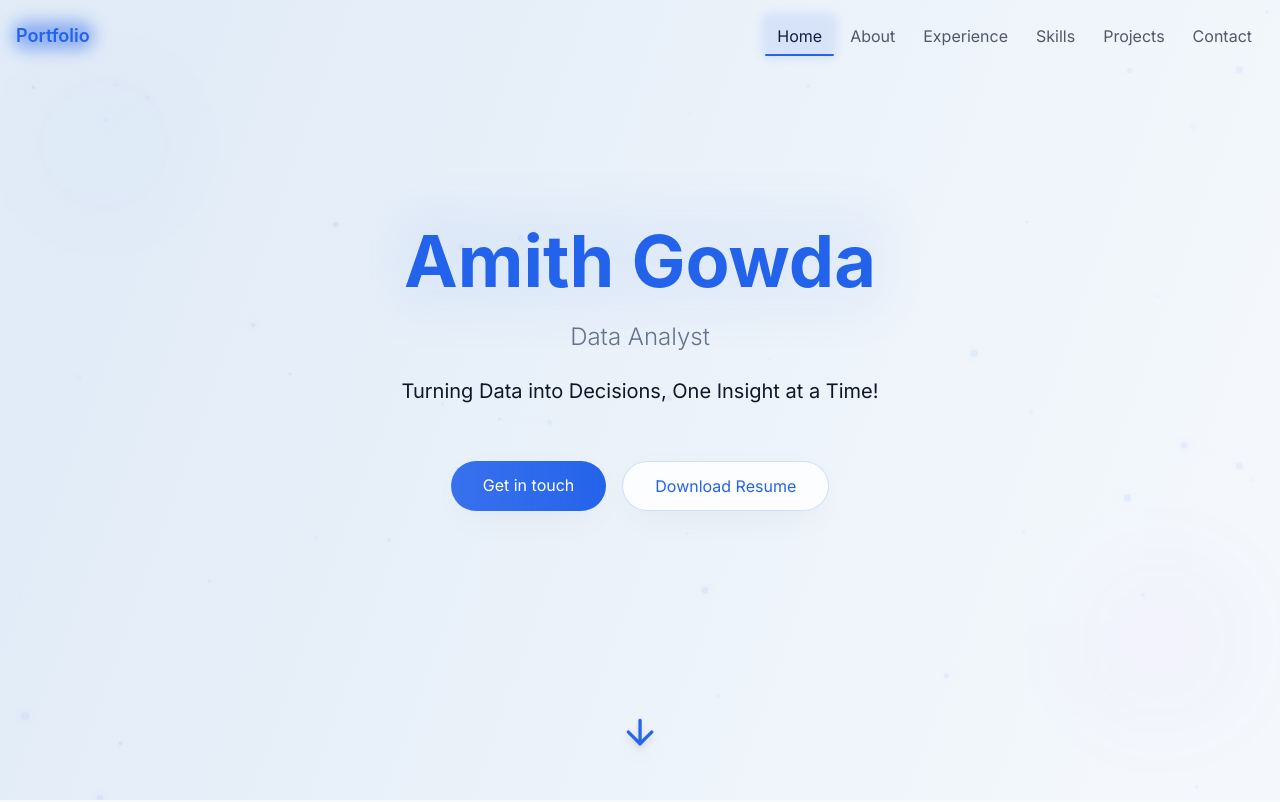
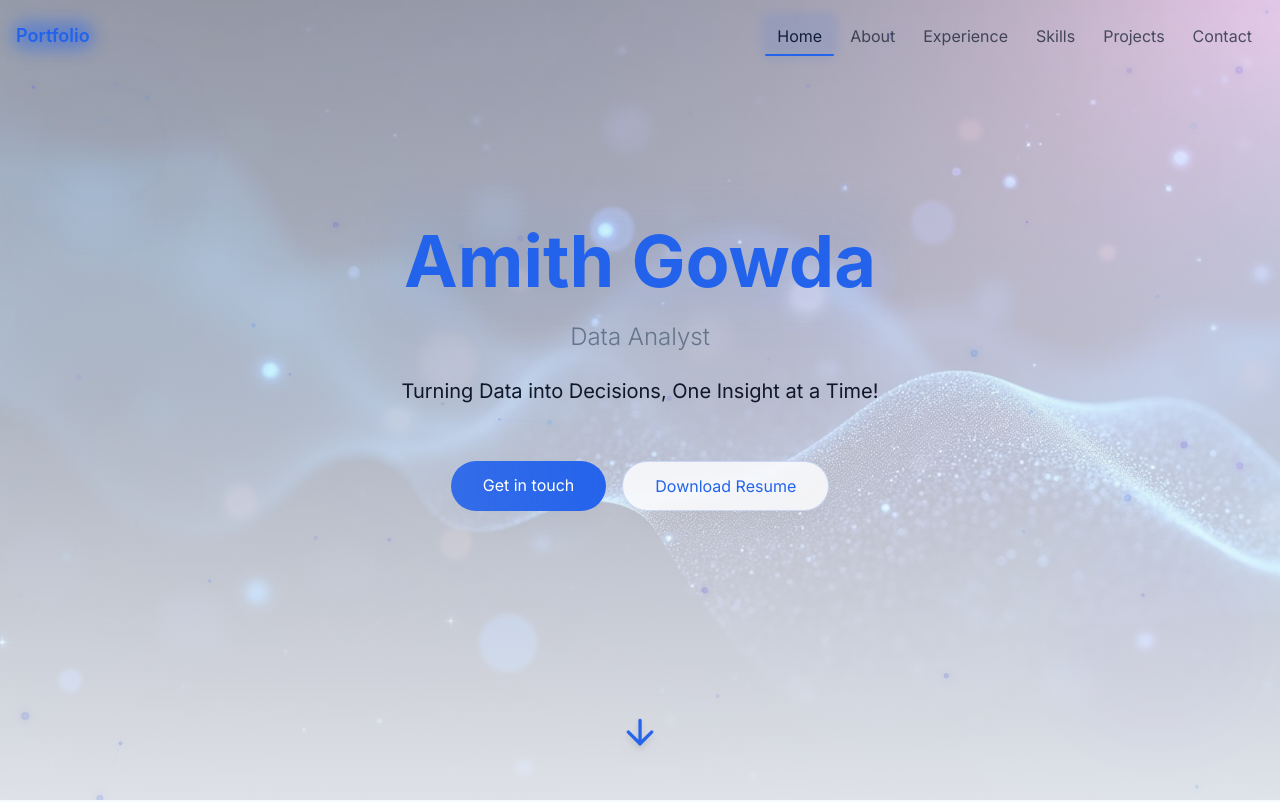
Before and after one commit to AmithGowda04/amithgowdaportfolio, a React (Vite) app: page / in a window 1280 px wide. Shown: the top 802 px of the page. Built offline with nearby package versions, Linux system fonts and the light colour scheme.

Commit message:
Add background image to hero section

```diff
--- a/src/components/Hero.tsx
+++ b/src/components/Hero.tsx
@@ -2,6 +2,7 @@
 import React, { useEffect, useRef } from "react";
 import { ArrowDown } from "lucide-react";
 import { toast } from "@/components/ui/use-toast";
+import heroBackground from "@/assets/hero-background.jpg";
 
 const Hero = () => {
   const canvasRef = useRef<HTMLCanvasElement>(null);
@@ -236,11 +237,19 @@ const Hero = () => {
       id="home"
       className="relative min-h-screen flex flex-col justify-center items-center pt-16 pb-32 overflow-hidden"
     >
+      {/* Background Image */}
+      <div
+        className="absolute inset-0 -z-10 bg-cover bg-center bg-no-repeat"
+        style={{ backgroundImage: `url(${heroBackground})` }}
+      />
+
+      {/* Dark overlay for better text readability */}
+      <div className="absolute inset-0 -z-10 bg-gradient-to-b from-background/60 via-background/70 to-background/90"></div>
+
       <canvas
         ref={canvasRef}
-        className="absolute inset-0 -z-10"
+        className="absolute inset-0 -z-10 opacity-30"
       />
-      <div className="absolute inset-0 -z-10 bg-hero-gradient opacity-90"></div>
 
       {/* Additional futuristic overlay effects */}
       <div className="absolute inset-0 -z-10">
```
Also changed, not shown: src/assets/hero-background.jpg (added).
